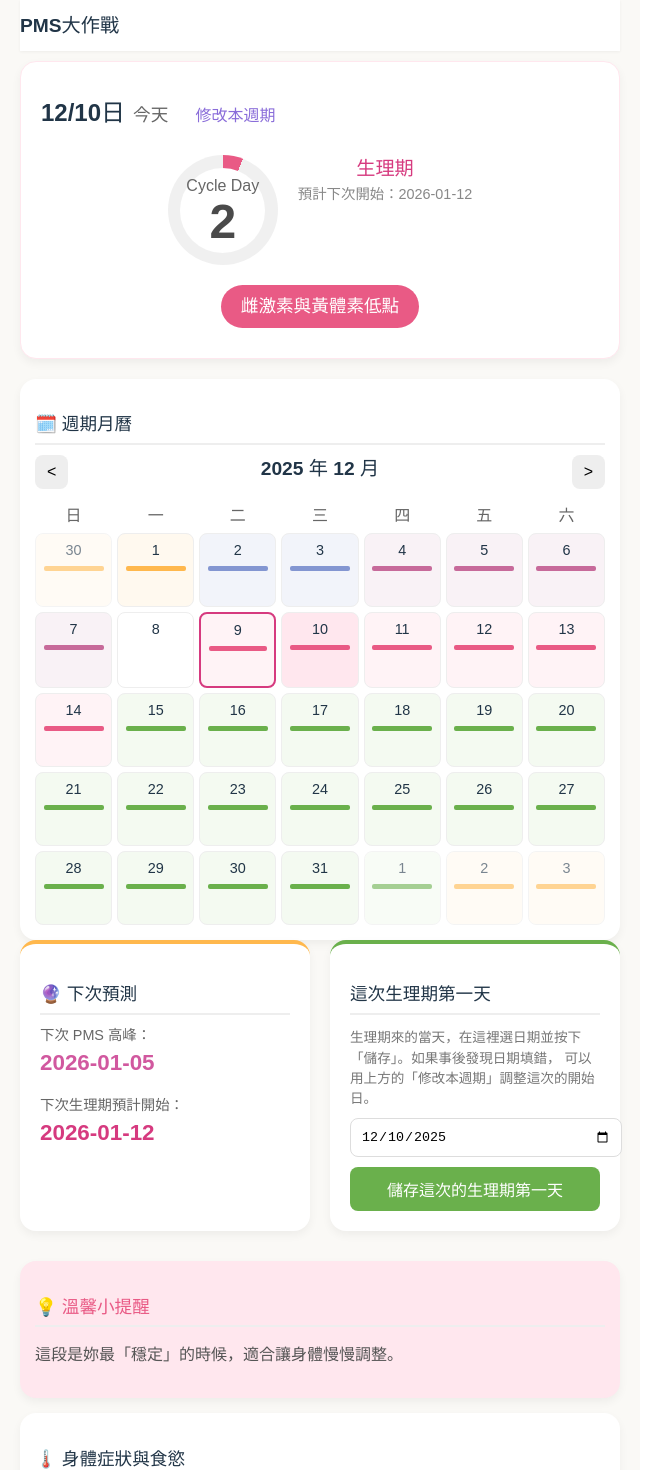
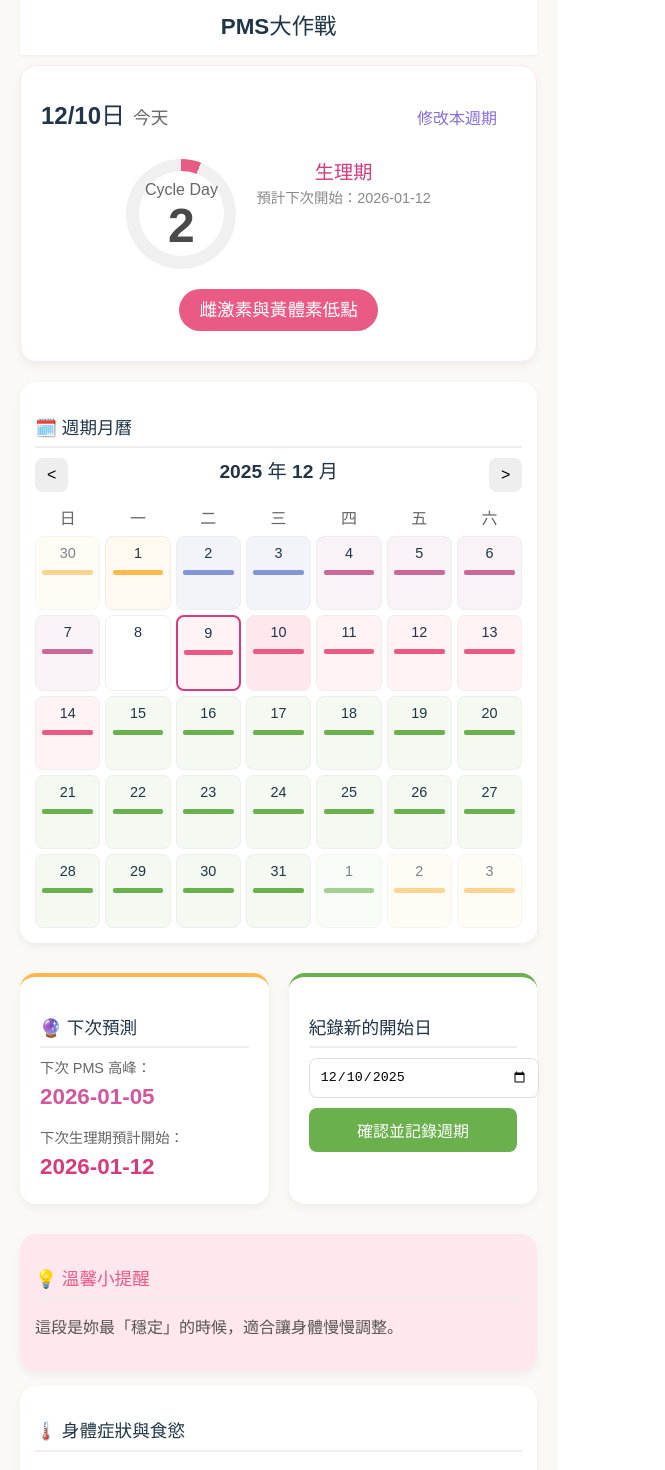
Before and after one commit to phoebehaungs/phoebe-cycle-tracker, a React (Vite) app: page / in a window 1280 px wide. Shown: the top 1470 px of the page, without its empty margins (0-665 px from the left). Built offline with nearby package versions, Linux system fonts and the light colour scheme.

Commit message:
Update App.tsx

```diff
--- a/src/App.tsx
+++ b/src/App.tsx
@@ -1,6 +1,6 @@
 import React, { useState, useMemo, useCallback, useEffect } from 'react';
 
-// --- 1. 定義資料結構 (Type Definitions) ---
+// --- 1. 資料結構定義 ---
 
 interface PhaseDefinition {
   name: string;
@@ -48,7 +48,7 @@ const INITIAL_HISTORY: CycleRecord[] = [
 const LOCAL_STORAGE_KEY = 'phoebeCycleHistory';
 const SYMPTOM_STORAGE_KEY = 'phoebeSymptomRecords';
 
-// --- 3. 專屬週期規則 ---
+// --- 3. 週期規則 ---
 
 const PHASE_RULES: PhaseDefinition[] = [
   {
@@ -60,13 +60,13 @@ const PHASE_RULES: PhaseDefinition[] = [
     care: [
       '不需要逼自己運動',
       '多喝暖身飲（紅棗黑豆枸杞茶）',
-      '早餐多一點蛋白質（減少下午嘴饞）'
+      '早餐多一點蛋白質（減少下午嘴饞）',
     ],
     tips: '這段是妳最「穩定」的時候，適合讓身體慢慢調整。',
     color: '#E95A85',
     lightColor: '#FFE7EE',
     hormone: '雌激素與黃體素低點',
-    accent: '#D63A7F'
+    accent: '#D63A7F',
   },
   {
     name: '濾泡期 (黃金期)',
@@ -77,13 +77,13 @@ const PHASE_RULES: PhaseDefinition[] = [
     care: [
       '最適合：規律吃、穩定作息',
       '若想減脂，這段最容易有成果',
-      '不需要逼運動，但 Zumba/伸展效果好'
+      '不需要逼運動，但 Zumba/伸展效果好',
     ],
     tips: '如果妳希望建立新習慣，這段最成功。',
     color: '#6AB04C',
     lightColor: '#E9F5E3',
     hormone: '雌激素逐漸上升',
-    accent: '#4CB582'
+    accent: '#4CB582',
   },
   {
     name: '排卵期',
@@ -91,15 +91,12 @@ const PHASE_RULES: PhaseDefinition[] = [
     endDay: 27,
     symptoms: ['可能出現輕微下腹悶、體溫升高', '精力正常', '水腫開始慢慢回來'],
     diet: ['食慾稍微上升'],
-    care: [
-      '多喝水、多吃蔬菜',
-      '增加可溶性纖維（玉米、地瓜）維持血糖穩定'
-    ],
+    care: ['多喝水、多吃蔬菜', '增加可溶性纖維（玉米、地瓜）維持血糖穩定'],
     tips: '這段是往黃體期過渡，通常會是出現變化的開始。',
     color: '#FFB84D',
     lightColor: '#FFF3E0',
     hormone: '黃體生成素(LH)高峰',
-    accent: '#F49B00'
+    accent: '#F49B00',
   },
   {
     name: '黃體期前段',
@@ -107,14 +104,12 @@ const PHASE_RULES: PhaseDefinition[] = [
     endDay: 29,
     symptoms: ['覺得比較容易累', '情緒敏感'],
     diet: ['開始有嘴饞的跡象', '想吃東西頻率變高'],
-    care: [
-      '提前保護：早餐加蛋白質、下午安全點心、每餐加纖維'
-    ],
+    care: ['提前保護：早餐加蛋白質、下午安全點心、每餐加纖維'],
     tips: '提前兩天準備，比發生後補救更有效。',
     color: '#8396D1',
     lightColor: '#E6E9F5',
     hormone: '黃體素開始上升',
-    accent: '#896CD9'
+    accent: '#896CD9',
   },
   {
     name: 'PMS 高峰',
@@ -126,21 +121,21 @@ const PHASE_RULES: PhaseDefinition[] = [
       '維持血糖穩定 (早餐+蛋白質/下午安全點心/纖維)',
       '補充鎂（減少焦慮和暴食衝動）',
       '允許自己多吃 5～10% (降低暴食感)',
-      '情緒安撫組 (熱茶/小毯子/深呼吸)'
+      '情緒安撫組 (熱茶/小毯子/深呼吸)',
     ],
     tips: '這是妳最辛苦、最典型的 PMS 時段，請對自己特別溫柔對待。',
     color: '#C76A9A',
     lightColor: '#F4E5ED',
     hormone: '黃體素高峰 / 準備下降',
-    accent: '#D1589F'
-  }
+    accent: '#D1589F',
+  },
 ];
 
 const SYMPTOM_OPTIONS = {
   appetite: ['低', '中', '高'],
   mood: ['穩定', '敏感/焦慮', '低落'],
   body: ['無水腫', '微水腫', '水腫明顯'],
-  sleep: ['良好', '普通', '睡不好']
+  sleep: ['良好', '普通', '睡不好'],
 };
 
 // --- 4. Helper functions ---
@@ -155,8 +150,8 @@ const getFormattedDate = (date: Date): string => {
 const getDaysDifference = (date1: string, date2: string): number => {
   const d1 = new Date(date1);
   const d2 = new Date(date2);
-  d1.setHours(0,0,0,0);
-  d2.setHours(0,0,0,0);
+  d1.setHours(0, 0, 0, 0);
+  d2.setHours(0, 0, 0, 0);
   return Math.floor((d2.getTime() - d1.getTime()) / (1000 * 60 * 60 * 24));
 };
 
@@ -178,7 +173,7 @@ const createEmptyRecord = (date: string): SymptomRecord => ({
   mood: '',
   body: '',
   sleep: '',
-  notes: ''
+  notes: '',
 });
 
 // --- 5. 主組件 ---
@@ -221,20 +216,22 @@ const PhoebeCycleTracker: React.FC = () => {
 
   const [editMode, setEditMode] = useState(false);
   const [editCycleLength, setEditCycleLength] = useState(34);
-  const [editDate, setEditDate] = useState(history[history.length - 1].startDate);
+  const [editDate, setEditDate] = useState(
+    history[history.length - 1].startDate
+  );
 
-  // 取得現在週期
+  // 當前週期
   const currentCycle = history[history.length - 1];
   const lastStartDate = currentCycle.startDate;
-
   const todayStr = getFormattedDate(new Date());
 
-  const daysPassed = useMemo(() => {
-    return getDaysDifference(lastStartDate, todayStr) + 1;
-  }, [lastStartDate, todayStr]);
+  const daysPassed = useMemo(
+    () => getDaysDifference(lastStartDate, todayStr) + 1,
+    [lastStartDate, todayStr]
+  );
 
   const averageCycleLength = useMemo(() => {
-    const completed = history.filter(h => h.length !== null);
+    const completed = history.filter((h) => h.length !== null);
     if (completed.length === 0) return 34;
     const total = completed.reduce((s, h) => s + (h.length || 0), 0);
     return Math.round(total / completed.length);
@@ -242,7 +239,7 @@ const PhoebeCycleTracker: React.FC = () => {
 
   const currentPhase = useMemo(() => {
     const found = PHASE_RULES.find(
-      p => daysPassed >= p.startDay && daysPassed <= p.endDay
+      (p) => daysPassed >= p.startDay && daysPassed <= p.endDay
     );
     const last = PHASE_RULES[PHASE_RULES.length - 1];
     return found || last;
@@ -251,21 +248,21 @@ const PhoebeCycleTracker: React.FC = () => {
   const nextPeriodDate = addDays(lastStartDate, averageCycleLength);
   const nextPMSDate = addDays(nextPeriodDate, -7);
 
-  const progressPercent = useMemo(() => {
-    return Math.min(100, (daysPassed / averageCycleLength) * 100);
-  }, [daysPassed, averageCycleLength]);
+  const progressPercent = useMemo(
+    () => Math.min(100, (daysPassed / averageCycleLength) * 100),
+    [daysPassed, averageCycleLength]
+  );
 
   const getSymptomRecordForDate = useCallback(
-    (dateStr: string) => symptomRecords.find(r => r.date === dateStr),
+    (dateStr: string) => symptomRecords.find((r) => r.date === dateStr),
     [symptomRecords]
   );
 
-  // 取得某日期所屬階段
   const getPhaseForDate = useCallback(
     (date: Date): PhaseDefinition | undefined => {
       const dateStr = getFormattedDate(date);
 
-      // 1. 檢查已完成週期
+      // 已完成週期
       for (let i = history.length - 2; i >= 0; i--) {
         const h = history[i];
         if (h.length !== null) {
@@ -274,18 +271,18 @@ const PhoebeCycleTracker: React.FC = () => {
           if (dateStr >= s && dateStr <= e) {
             const day = getDaysDifference(s, dateStr) + 1;
             return PHASE_RULES.find(
-              p => day >= p.startDay && day <= p.endDay
+              (p) => day >= p.startDay && day <= p.endDay
             );
           }
         }
       }
 
-      // 2. 當前週期
+      // 當前週期
       const cur = history[history.length - 1];
       if (dateStr >= cur.startDate) {
         const day = getDaysDifference(cur.startDate, dateStr) + 1;
         const found = PHASE_RULES.find(
-          p => day >= p.startDay && day <= p.endDay
+          (p) => day >= p.startDay && day <= p.endDay
         );
         return found || PHASE_RULES[PHASE_RULES.length - 1];
       }
@@ -295,7 +292,6 @@ const PhoebeCycleTracker: React.FC = () => {
     [history]
   );
 
-  // 產生月曆格子
   const generateCalendarDays = useMemo(() => {
     const start = startOfMonth(currentMonth);
     const end = endOfMonth(currentMonth);
@@ -324,13 +320,11 @@ const PhoebeCycleTracker: React.FC = () => {
     return days;
   }, [currentMonth]);
 
-  // 點擊某天
   const handleDateClick = (date: Date) => {
     const dateStr = getFormattedDate(date);
     const phase = getPhaseForDate(date);
     if (!phase) return;
 
-    // 找開始日
     let cycleStart = lastStartDate;
 
     if (dateStr < cycleStart) {
@@ -358,24 +352,15 @@ const PhoebeCycleTracker: React.FC = () => {
       date: dateStr,
       day: cycleDay,
       phase,
-      record
+      record,
     });
   };
 
-  // 修改紀錄內容
-  const handleRecordChange = (field: keyof SymptomRecord, value: string) => {
-    setCurrentRecord((prev) => {
-      if (!prev) return prev;
-      return { ...prev, [field]: value };
-    });
-  };
-
-  // 儲存每日紀錄
   const handleSaveSymptomRecord = () => {
     if (!currentRecord) return;
 
     const date = currentRecord.date;
-    const idx = symptomRecords.findIndex(r => r.date === date);
+    const idx = symptomRecords.findIndex((r) => r.date === date);
 
     const isBlank =
       currentRecord.appetite === '' &&
@@ -402,7 +387,16 @@ const PhoebeCycleTracker: React.FC = () => {
     alert(`已儲存 ${date} 的個人紀錄。`);
   };
 
-  // 新增週期開始
+  const handleRecordChange = (field: keyof SymptomRecord, value: string) => {
+    setCurrentRecord((prev) => {
+      if (!prev) return prev;
+      return {
+        ...prev,
+        [field]: value,
+      };
+    });
+  };
+
   const handleNewPeriodRecord = () => {
     if (!window.confirm(`確定要在 ${inputDate} 開始新的生理期嗎？`)) return;
 
@@ -410,7 +404,7 @@ const PhoebeCycleTracker: React.FC = () => {
     const prevLength = getDaysDifference(lastStartDate, newStart);
 
     if (prevLength <= 0) {
-      alert("錯誤：新的開始日不能早於或等於上一個開始日！");
+      alert('錯誤：新的開始日不能早於或等於上一個開始日！');
       return;
     }
 
@@ -419,14 +413,13 @@ const PhoebeCycleTracker: React.FC = () => {
     updated.push({
       id: Date.now().toString(),
       startDate: newStart,
-      length: null
+      length: null,
     });
 
     setHistory(updated);
     setCurrentMonth(new Date(newStart));
   };
 
-  // 儲存週期編輯
   const handleSaveEdit = () => {
     const updated = [...history];
 
@@ -445,7 +438,6 @@ const PhoebeCycleTracker: React.FC = () => {
     setEditMode(false);
   };
 
-  // 改月曆月份
   const goToPreviousMonth = () => {
     const m = new Date(currentMonth);
     m.setMonth(m.getMonth() - 1);
@@ -465,17 +457,15 @@ const PhoebeCycleTracker: React.FC = () => {
     }
   }, [editMode, lastStartDate, averageCycleLength]);
 
-  // --- UI Rendering ---
+  const dayNames = ['日', '一', '二', '三', '四', '五', '六'];
 
-  const dayNames = ['日', '一', '二', '三', '四', '五', '六'];
+  // --- UI ---
 
   return (
     <div style={appContainerStyle}>
-
       {/* Header */}
       <header style={headerStyle}>
         <h1 style={headerTitleStyle}>PMS大作戰</h1>
-        <div style={{ width: '20px' }}></div>
       </header>
 
       {/* Dashboard */}
@@ -489,10 +479,13 @@ const PhoebeCycleTracker: React.FC = () => {
           border: `1px solid ${currentPhase.lightColor}`,
         }}
       >
-        {/* Today Info */}
         <div style={todayStatusContainerStyle}>
           <span style={todayDateStyle}>
-            {new Date().toLocaleDateString('zh-TW', { month: 'numeric', day: 'numeric' })}日
+            {new Date().toLocaleDateString('zh-TW', {
+              month: 'numeric',
+              day: 'numeric',
+            })}
+            日
           </span>
           <span style={todayLabelStyle}>今天</span>
 
@@ -507,7 +500,6 @@ const PhoebeCycleTracker: React.FC = () => {
           </button>
         </div>
 
-        {/* Circle Progress */}
         <div style={circularChartContainerStyle}>
           <div
             style={{
@@ -530,7 +522,6 @@ const PhoebeCycleTracker: React.FC = () => {
             </div>
           </div>
 
-          {/* Phase Text */}
           <div style={statusTextStyle}>
             <div
               style={{
@@ -601,7 +592,9 @@ const PhoebeCycleTracker: React.FC = () => {
             const record = getSymptomRecordForDate(dateStr);
             const isToday = dateStr === todayStr;
             const isCurrentMonth = date.getMonth() === currentMonth.getMonth();
-            const isPeriodStart = history.some((h) => h.startDate === dateStr);
+            const isPeriodStart = history.some(
+              (h) => h.startDate === dateStr
+            );
 
             return (
               <div
@@ -645,7 +638,7 @@ const PhoebeCycleTracker: React.FC = () => {
         </div>
       </div>
 
-      {/* Prediction + Add Records */}
+      {/* Prediction + New Period */}
       <div style={gridContainerStyle}>
         <div
           style={{
@@ -690,17 +683,7 @@ const PhoebeCycleTracker: React.FC = () => {
             borderTop: `4px solid ${PHASE_RULES[1].color}`,
           }}
         >
-          <h3 style={cardTitleStyle}>這次生理期第一天</h3>
-          <p
-            style={{
-              fontSize: '0.85rem',
-              color: '#777',
-              marginBottom: '8px',
-            }}
-          >
-            生理期來的當天，在這裡選日期並按下「儲存」。如果事後發現日期填錯，
-            可以用上方的「修改本週期」調整這次的開始日。
-          </p>
+          <h3 style={cardTitleStyle}>紀錄新的開始日</h3>
 
           <input
             type="date"
@@ -710,7 +693,7 @@ const PhoebeCycleTracker: React.FC = () => {
           />
 
           <button onClick={handleNewPeriodRecord} style={recordButtonStyle}>
-            儲存這次的生理期第一天
+            確認並記錄週期
           </button>
         </div>
       </div>
@@ -726,7 +709,6 @@ const PhoebeCycleTracker: React.FC = () => {
           </p>
         </div>
 
-        {/* Symptoms */}
         <div style={cardStyle}>
           <h3 style={cardTitleStyle}>🌡️ 身體症狀與食慾</h3>
           <ul style={listListStyle}>
@@ -736,7 +718,6 @@ const PhoebeCycleTracker: React.FC = () => {
           </ul>
         </div>
 
-        {/* Care Items */}
         <div
           style={{
             ...cardStyle,
@@ -786,7 +767,6 @@ const PhoebeCycleTracker: React.FC = () => {
               )}
             </ul>
 
-            {/* Daily Record UI */}
             <div style={symptomRecordBoxStyle}>
               <h4
                 style={{
@@ -826,7 +806,6 @@ const PhoebeCycleTracker: React.FC = () => {
                 onChange={(v) => handleRecordChange('sleep', v)}
               />
 
-              {/* Notes */}
               <div style={{ marginTop: '10px' }}>
                 <label
                   style={{
@@ -892,11 +871,7 @@ const PhoebeCycleTracker: React.FC = () => {
           <div style={modalContentStyle}>
             <h3 style={{ color: PHASE_RULES[3].accent }}>📅 修改本次週期</h3>
 
-            <p style={{ marginBottom: '8px' }}>
-              目前紀錄的這次生理期第一天：<strong>{lastStartDate}</strong>
-            </p>
-
-            <label>新的生理期第一天：</label>
+            <label>新的開始日期：</label>
             <input
               type="date"
               value={editDate}
@@ -904,17 +879,15 @@ const PhoebeCycleTracker: React.FC = () => {
               style={inputStyle}
             />
 
-            <label style={{ marginTop: '15px' }}>
-              這次生理期天數（幾天）：
-            </label>
+            <label style={{ marginTop: '15px' }}>生理期天數：</label>
             <input
               type="number"
               value={editCycleLength}
               onChange={(e) =>
                 setEditCycleLength(parseInt(e.target.value) || 34)
               }
-              min={1}
-              max={10}
+              min={20}
+              max={45}
               style={inputStyle}
             />
 
@@ -930,8 +903,6 @@ const PhoebeCycleTracker: React.FC = () => {
                 style={{
                   ...modalCloseButtonStyle,
                   backgroundColor: '#aaa',
-                  width: '48%',
-                  marginTop: 0,
                 }}
               >
                 取消
@@ -942,11 +913,9 @@ const PhoebeCycleTracker: React.FC = () => {
                 style={{
                   ...modalCloseButtonStyle,
                   backgroundColor: PHASE_RULES[3].accent,
-                  width: '48%',
-                  marginTop: 0,
                 }}
               >
-                儲存修改
+                儲存
               </button>
             </div>
           </div>
@@ -957,6 +926,7 @@ const PhoebeCycleTracker: React.FC = () => {
 };
 
 // --- 子元件 ---
+
 interface RecordDropdownProps {
   label: string;
   options: string[];
@@ -1001,7 +971,7 @@ const RecordDropdown: React.FC<RecordDropdownProps> = ({
   </div>
 );
 
-// --- Styles (已移除不用的 backButtonStyle) ---
+// --- Styles ---
 
 const appContainerStyle: React.CSSProperties = {
   maxWidth: '600px',
@@ -1014,7 +984,7 @@ const appContainerStyle: React.CSSProperties = {
 
 const headerStyle: React.CSSProperties = {
   display: 'flex',
-  justifyContent: 'space-between',
+  justifyContent: 'center',
   alignItems: 'center',
   padding: '15px 0',
   marginBottom: '10px',
@@ -1023,7 +993,7 @@ const headerStyle: React.CSSProperties = {
 };
 
 const headerTitleStyle: React.CSSProperties = {
-  fontSize: '1.2rem',
+  fontSize: '1.4rem',
   margin: 0,
 };
 
@@ -1033,6 +1003,7 @@ const editButtonInlineStyle: React.CSSProperties = {
   color: PHASE_RULES[3].accent,
   fontWeight: 'bold',
   cursor: 'pointer',
+  marginLeft: 'auto',
 };
 
 const todayStatusContainerStyle: React.CSSProperties = {
@@ -1067,7 +1038,7 @@ const cardTitleStyle: React.CSSProperties = {
 
 const listListStyle: React.CSSProperties = {
   paddingLeft: '20px',
-  lineHeight: '1.7',
+  lineHeight: 1.7,
 };
 
 const calendarNavButtonStyle: React.CSSProperties = {
@@ -1116,6 +1087,7 @@ const gridContainerStyle: React.CSSProperties = {
   display: 'flex',
   gap: '20px',
   flexWrap: 'wrap',
+  marginTop: '30px',
 };
 
 const inputStyle: React.CSSProperties = {
```
